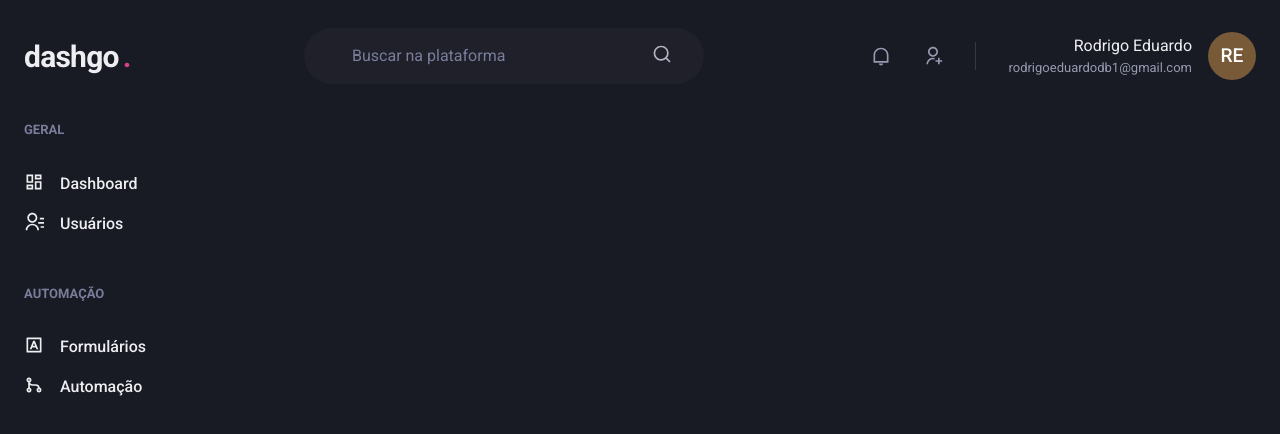
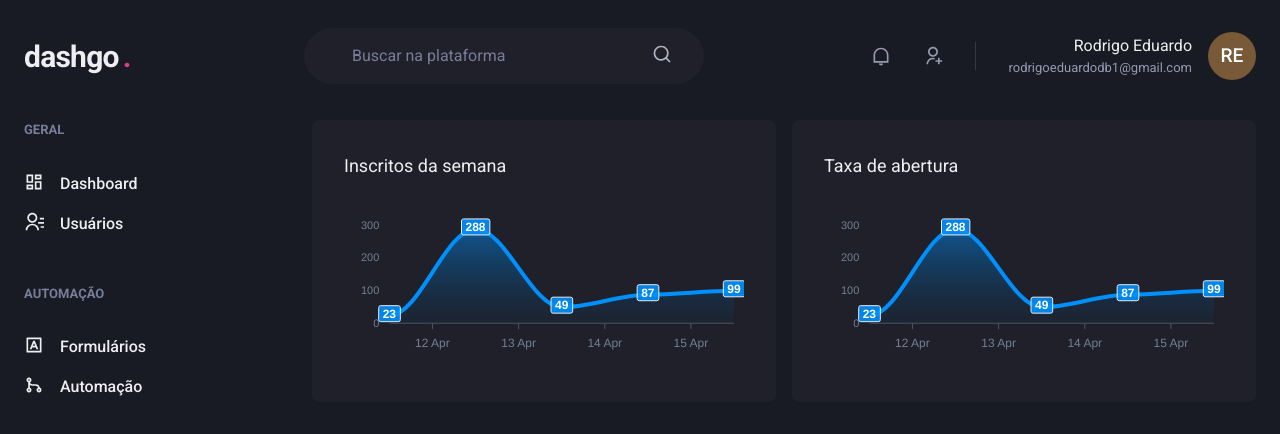
Before and after one commit to rodrigoeduardo/dashgo, a Next.js app: page /dashboard in a window 1280 px wide. Shown: the top 434 px of the page. Built offline with nearby package versions, Linux system fonts and the light colour scheme.

Commit message:
adding charts to dashboard page

```diff
--- a/package.json
+++ b/package.json
@@ -13,9 +13,11 @@
     "@chakra-ui/react": "^1.6.7",
     "@emotion/react": "^11.4.1",
     "@emotion/styled": "^11.3.0",
+    "apexcharts": "^3.28.1",
     "framer-motion": "^4.1.17",
     "next": "11.1.2",
     "react": "17.0.2",
+    "react-apexcharts": "^1.3.9",
     "react-dom": "17.0.2",
     "react-icons": "^4.2.0"
   },
--- a/src/pages/dashboard.tsx
+++ b/src/pages/dashboard.tsx
@@ -1,6 +1,61 @@
-import { Flex } from '@chakra-ui/react';
+import { Flex, SimpleGrid, Box, Text, theme } from '@chakra-ui/react';
+import dynamic from 'next/dynamic';
 import { Header } from "../components/Header";
 import { Sidebar } from '../components/Sidebar';
+
+const Chart = dynamic(() => import('react-apexcharts'), {
+    ssr: false
+});
+
+const options = {
+    chart: {
+        toolbar: {
+            show: false
+        },
+        zoom: {
+            enabled: false
+        },
+        foreColor: theme.colors.gray[500]
+    },
+    grid: {
+        show: false
+    },
+    datalabels: {
+        enabled: false
+    },
+    tooltip: {
+        enabled: false
+    },
+    xaxis: {
+        type: 'datetime',
+        axisBorder: {
+            color: theme.colors.gray[600]
+        },
+        axisTicks: {
+            color: theme.colors.gray[600]
+        },
+        categories: [
+            '2021-04-11T12:00:00.000Z',
+            '2021-04-12T12:00:00.000Z',
+            '2021-04-13T12:00:00.000Z',
+            '2021-04-14T12:00:00.000Z',
+            '2021-04-15T12:00:00.000Z',
+        ]
+    },
+    fill: {
+        opacity: 0.3,
+        type: 'gradient',
+        gradient: {
+            shade: 'dark',
+            opacityFrom: 0.7,
+            opacityTo: 0.3
+        }
+    }
+};
+
+const series = [
+    { name: 'series1', data: [23, 288, 49, 87, 99] }
+];
 
 export default function Dashboard() {
     return (
@@ -9,6 +64,28 @@
 
             <Flex w="100%" my="6" maxWidth={1480} mx="auto" px="6">
                 <Sidebar />
+
+                <SimpleGrid flex="1" gap="4" minChildWidth="320px" align="flex-start">
+                    <Box
+                        p="8"
+                        bg="gray.800"
+                        borderRadius={8}
+                        pb="4"
+                    >
+                        <Text fontSize="lg" mb="4">Inscritos da semana</Text>
+                        <Chart options={options} series={series} type="area" height={160} />
+                    </Box>
+
+                    <Box
+                        p="8"
+                        bg="gray.800"
+                        borderRadius={8}
+                        // pb="4"
+                    >
+                        <Text fontSize="lg" mb="4">Taxa de abertura</Text>
+                        <Chart options={options} series={series} type="area" height={160} />
+                    </Box>
+                </SimpleGrid>
             </Flex>
         </Flex>
     )
```
Also changed, not shown: 1 other file (tests, documents, lock files or other folders).
